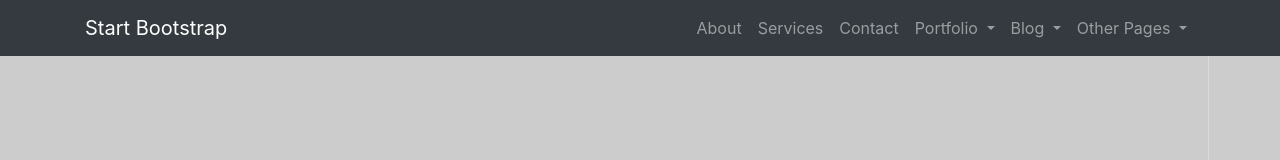
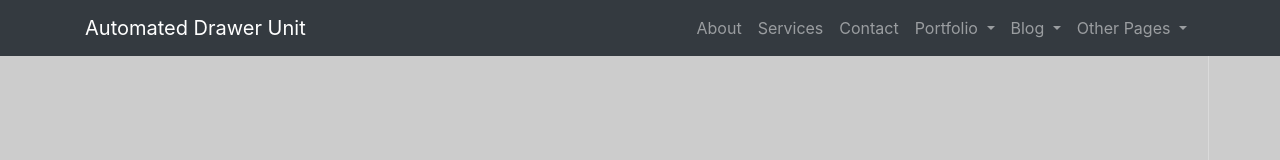
Before and after one commit to jesidhn97/Horizons, a website: page index.html in a window 1280 px wide. Shown: the top 160 px of the page. Drawn offline with Linux system fonts and the light colour scheme; placeholder pictures from the web are drawn by us.

Commit message:
Title in Webpage

```diff
--- a/index.html
+++ b/index.html
@@ -23,7 +23,7 @@
   <!-- Navigation -->
   <nav class="navbar fixed-top navbar-expand-lg navbar-dark bg-dark fixed-top">
     <div class="container">
-      <a class="navbar-brand" href="index.html">Start Bootstrap</a>
+      <a class="navbar-brand" href="index.html">Automated Drawer Unit</a>
       <button class="navbar-toggler navbar-toggler-right" type="button" data-toggle="collapse" data-target="#navbarResponsive" aria-controls="navbarResponsive" aria-expanded="false" aria-label="Toggle navigation">
         <span class="navbar-toggler-icon"></span>
       </button>
```
